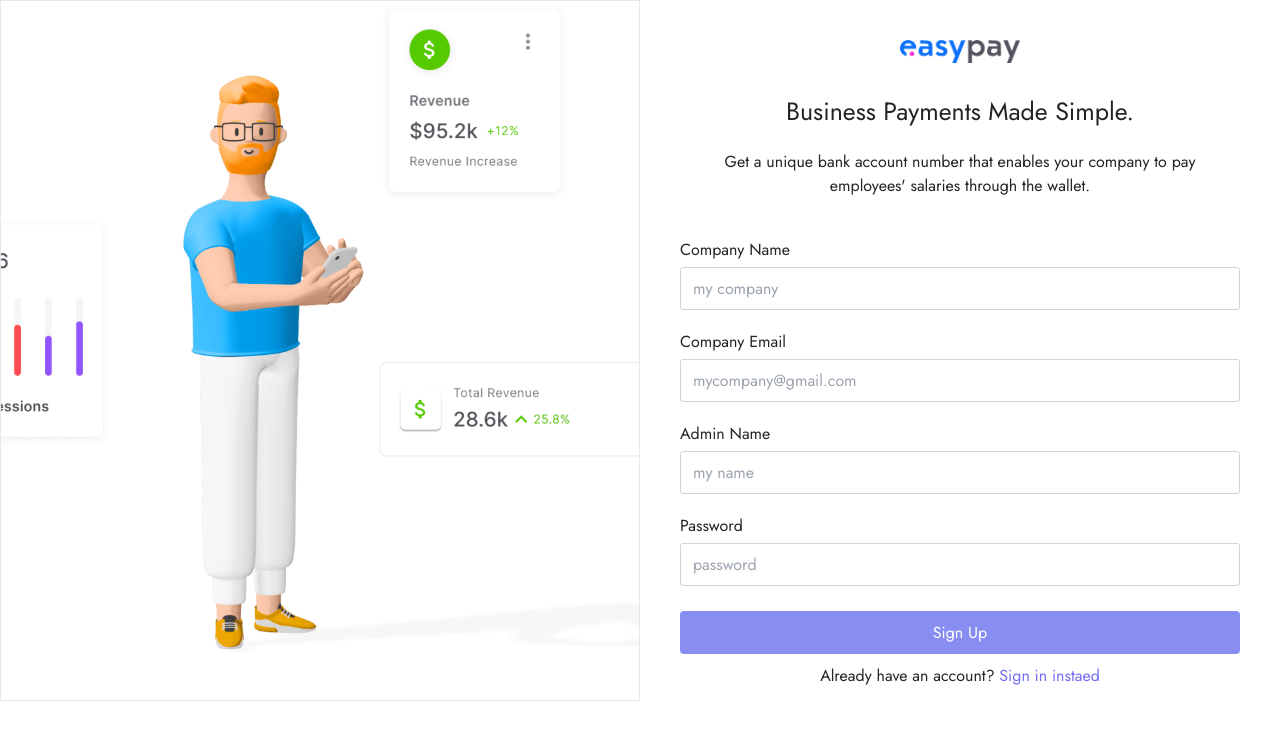
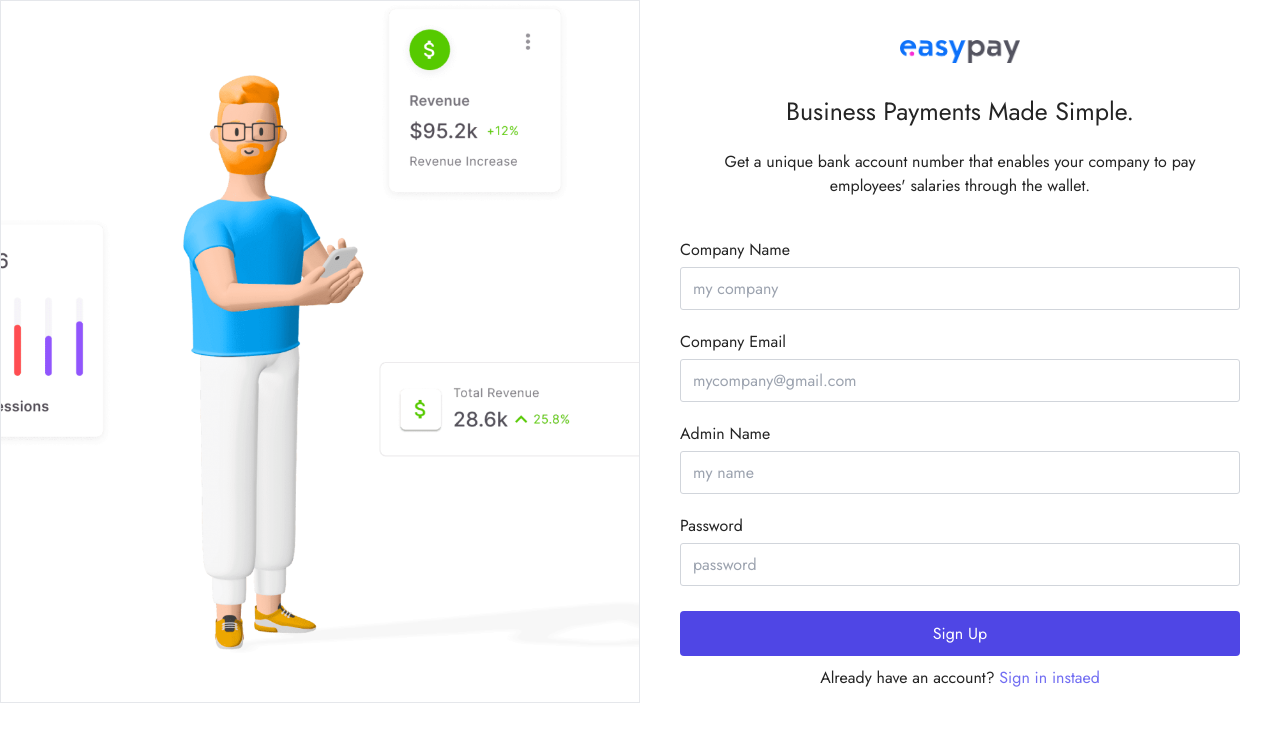
Before and after one commit to Okwoli-Godwin/NaijaSDGs2023-easyPay, a React (Vite) app: page /companysignup in a window 1280 px wide. Shown: the top 742 px of the page. Built offline with nearby package versions, Linux system fonts and the light colour scheme.

Commit message:
added the loader

```diff
--- a/src/Components/Layout/Stafflayout.tsx
+++ b/src/Components/Layout/Stafflayout.tsx
@@ -2,6 +2,7 @@
 import { Staffdashboardhead, Staffsidebar } from ".."
 import TabletHeader from "../blocks/staffDashbord/tabletHeader"
 import {useLocation} from "react-router-dom"
+import MobileHeader from "../blocks/staffDashbord/MobileHeader"
 
 
 
@@ -16,6 +17,7 @@
       <div className="h-full sticky top-0 z-20">
      <Staffsidebar />
      <TabletHeader/>
+     <MobileHeader/>
      </div>
 
     <>
--- a/src/Pages/Auth/AdminSignup.tsx
+++ b/src/Pages/Auth/AdminSignup.tsx
@@ -100,7 +100,7 @@
                     <h3>Password</h3>
                     <input {...register("password")} type="password" className="w-[100%] h-[43px] rounded-[3px] mt-[5px] pl-[12px] border border-gray-300 outline-none" placeholder="password"/>
                 </div>
-                <button className="w-[100%] h-[43px] bg-[#888DF2] rounded-[4px] flex justify-center items-center text-[#fff] mt-[25px]">
+                <button className="w-[100%] h-[45px] bg-indigo-600 rounded-[4px] flex justify-center items-center text-[#fff] mt-[25px]">
                 {loading ? <img src={spinner} className="w-full h-full"/>: "Sign Up"}
                 </button>
                 <h4 className="mt-[10px]">Already have an account? <span className="text-[#716DF2]">
```
